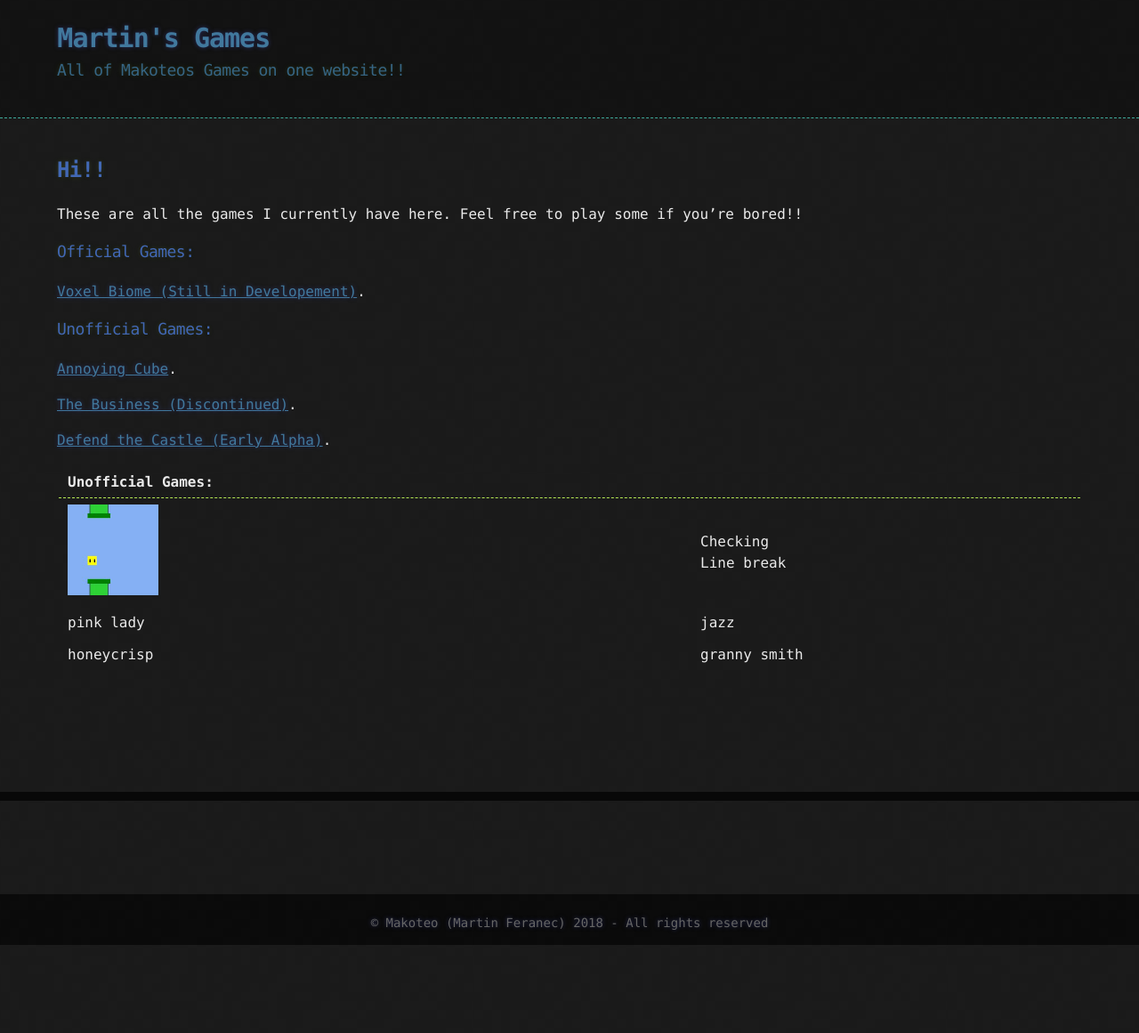
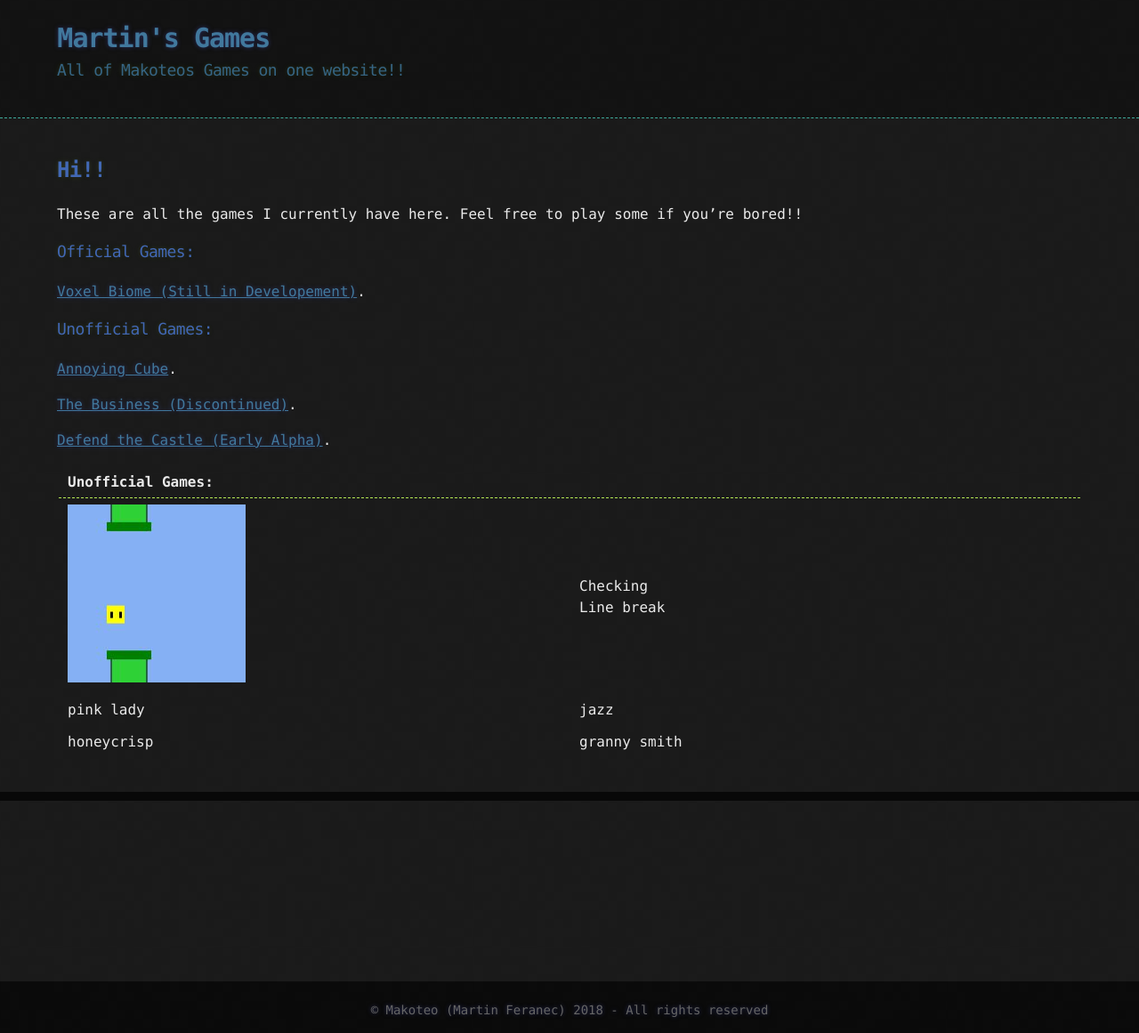
Before and after one commit to makoteo/blog, a Jekyll site: the page built from index.md, in a window 1280 px wide. Shown: the whole page at 89% size. Built offline with Jekyll 4.4.1, drawn with Linux system fonts in a browser that asks for light colours; before the commit the page ends 1062 px from its top, so only the background shows below that.

Commit message:
And again

```diff
--- a/_sass/jekyll-theme-hacker.scss
+++ b/_sass/jekyll-theme-hacker.scss
@@ -230,6 +230,7 @@ code.highlighter-rouge {
 table {
   width: 100%;
   margin: 0 0 20px 0;
+  table-layout: fixed;
 }
 
 th {
@@ -240,7 +241,7 @@ th {
 
 td {
   text-align: left;
-  column-width: 100px;
+  width: 20%;
   padding: 5px 10px;
 }
 
```
